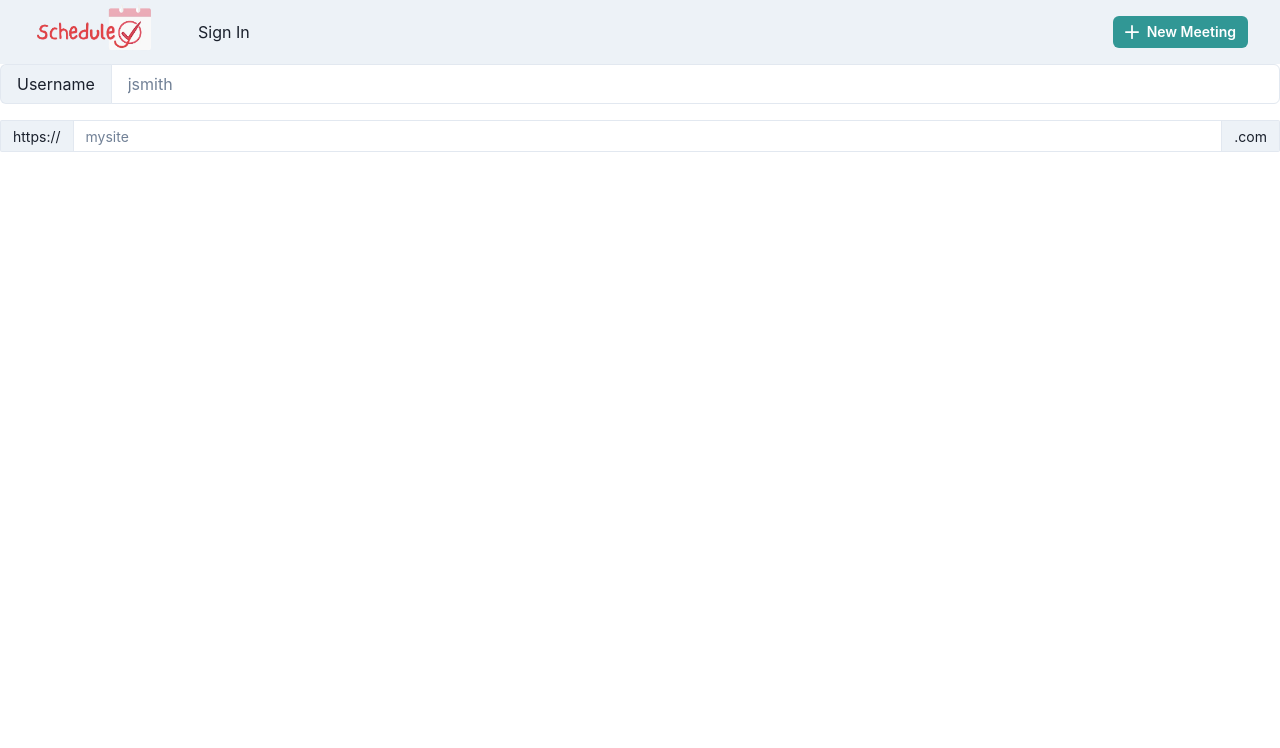
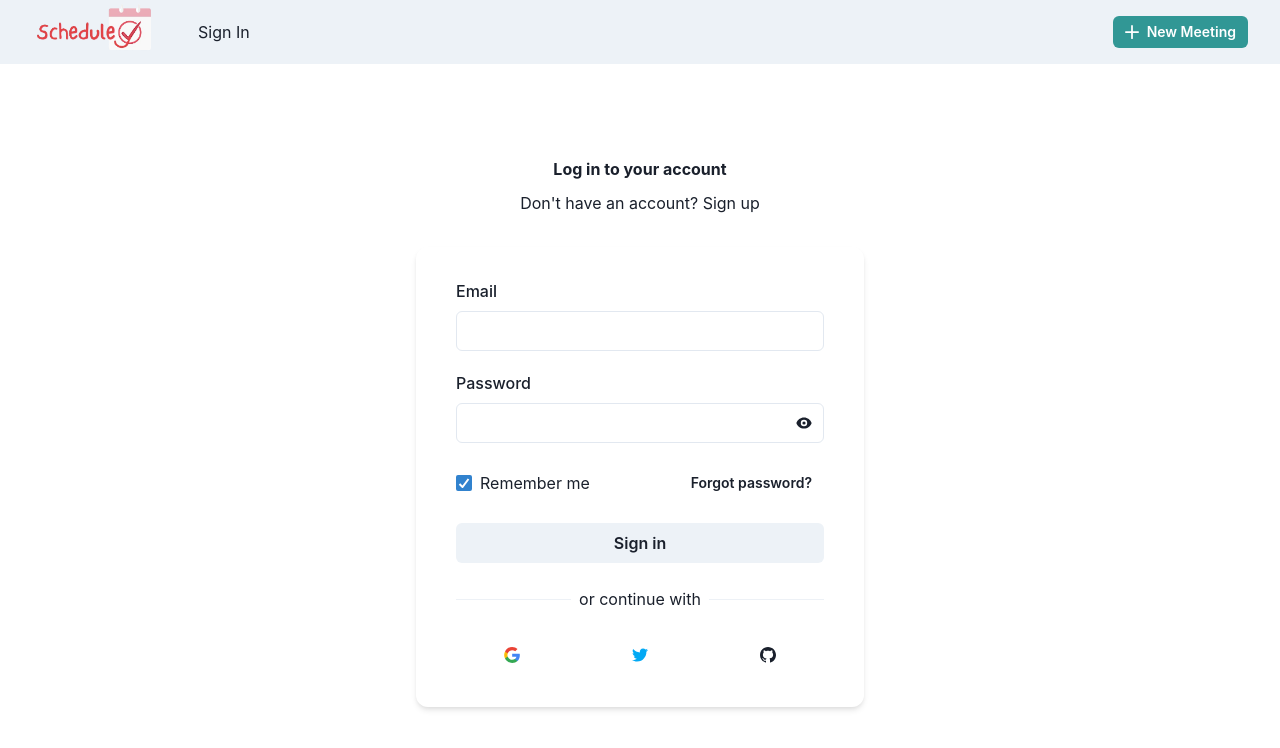
Before and after one commit to The-Dugtrio-CS4800/Scheduley, a Next.js app: page /signIn in a window 1280 px wide. Shown: the top 748 px of the page. Built offline with nearby package versions, Linux system fonts and the light colour scheme.

Commit message:
wip added login page components

```diff
--- /dev/null
+++ b/components/OAuthButtonGroup.tsx
@@ -0,0 +1,19 @@
+import { Button, ButtonGroup, VisuallyHidden } from '@chakra-ui/react'
+import { GitHubIcon, GoogleIcon, TwitterIcon } from './ProviderIcons'
+
+const providers = [
+  { name: 'Google', icon: <GoogleIcon /> },
+  { name: 'Twitter', icon: <TwitterIcon /> },
+  { name: 'GitHub', icon: <GitHubIcon /> },
+]
+
+export const OAuthButtonGroup = () => (
+  <ButtonGroup variant="secondary" spacing="4">
+    {providers.map(({ name, icon }) => (
+      <Button key={name} flexGrow={1}>
+        <VisuallyHidden>Sign in with {name}</VisuallyHidden>
+        {icon}
+      </Button>
+    ))}
+  </ButtonGroup>
+)
--- /dev/null
+++ b/components/PasswordField.tsx
@@ -0,0 +1,53 @@
+import {
+    FormControl,
+    FormLabel,
+    IconButton,
+    Input,
+    InputGroup,
+    InputProps,
+    InputRightElement,
+    useDisclosure,
+    useMergeRefs,
+  } from '@chakra-ui/react'
+  import { forwardRef, useRef } from 'react'
+  import { HiEye, HiEyeOff } from 'react-icons/hi'
+
+  export const PasswordField = forwardRef<HTMLInputElement, InputProps>((props, ref) => {
+    const { isOpen, onToggle } = useDisclosure()
+    const inputRef = useRef<HTMLInputElement>(null)
+
+    const mergeRef = useMergeRefs(inputRef, ref)
+    const onClickReveal = () => {
+      onToggle()
+      if (inputRef.current) {
+        inputRef.current.focus({ preventScroll: true })
+      }
+    }
+
+    return (
+      <FormControl>
+        <FormLabel htmlFor="password">Password</FormLabel>
+        <InputGroup>
+          <InputRightElement>
+            <IconButton
+              variant="text"
+              aria-label={isOpen ? 'Mask password' : 'Reveal password'}
+              icon={isOpen ? <HiEyeOff /> : <HiEye />}
+              onClick={onClickReveal}
+            />
+          </InputRightElement>
+          <Input
+            id="password"
+            ref={mergeRef}
+            name="password"
+            type={isOpen ? 'text' : 'password'}
+            autoComplete="current-password"
+            required
+            {...props}
+          />
+        </InputGroup>
+      </FormControl>
+    )
+  })
+
+  PasswordField.displayName = 'PasswordField'
--- /dev/null
+++ b/components/ProviderIcons.tsx
@@ -0,0 +1,45 @@
+import { createIcon } from '@chakra-ui/react'
+
+export const GoogleIcon = createIcon({
+  displayName: 'GoogleIcon',
+  path: (
+    <g transform="matrix(1, 0, 0, 1, 27.009001, -39.238998)">
+      <path
+        fill="#4285F4"
+        d="M -3.264 51.509 C -3.264 50.719 -3.334 49.969 -3.454 49.239 L -14.754 49.239 L -14.754 53.749 L -8.284 53.749 C -8.574 55.229 -9.424 56.479 -10.684 57.329 L -10.684 60.329 L -6.824 60.329 C -4.564 58.239 -3.264 55.159 -3.264 51.509 Z"
+      />
+      <path
+        fill="#34A853"
+        d="M -14.754 63.239 C -11.514 63.239 -8.804 62.159 -6.824 60.329 L -10.684 57.329 C -11.764 58.049 -13.134 58.489 -14.754 58.489 C -17.884 58.489 -20.534 56.379 -21.484 53.529 L -25.464 53.529 L -25.464 56.619 C -23.494 60.539 -19.444 63.239 -14.754 63.239 Z"
+      />
+      <path
+        fill="#FBBC05"
+        d="M -21.484 53.529 C -21.734 52.809 -21.864 52.039 -21.864 51.239 C -21.864 50.439 -21.724 49.669 -21.484 48.949 L -21.484 45.859 L -25.464 45.859 C -26.284 47.479 -26.754 49.299 -26.754 51.239 C -26.754 53.179 -26.284 54.999 -25.464 56.619 L -21.484 53.529 Z"
+      />
+      <path
+        fill="#EA4335"
+        d="M -14.754 43.989 C -12.984 43.989 -11.404 44.599 -10.154 45.789 L -6.734 42.369 C -8.804 40.429 -11.514 39.239 -14.754 39.239 C -19.444 39.239 -23.494 41.939 -25.464 45.859 L -21.484 48.949 C -20.534 46.099 -17.884 43.989 -14.754 43.989 Z"
+      />
+    </g>
+  ),
+})
+
+export const GitHubIcon = createIcon({
+  displayName: 'GitHubIcon',
+  path: (
+    <path
+      fill="currentColor"
+      d="M12 0c-6.626 0-12 5.373-12 12 0 5.302 3.438 9.8 8.207 11.387.599.111.793-.261.793-.577v-2.234c-3.338.726-4.033-1.416-4.033-1.416-.546-1.387-1.333-1.756-1.333-1.756-1.089-.745.083-.729.083-.729 1.205.084 1.839 1.237 1.839 1.237 1.07 1.834 2.807 1.304 3.492.997.107-.775.418-1.305.762-1.604-2.665-.305-5.467-1.334-5.467-5.931 0-1.311.469-2.381 1.236-3.221-.124-.303-.535-1.524.117-3.176 0 0 1.008-.322 3.301 1.23.957-.266 1.983-.399 3.003-.404 1.02.005 2.047.138 3.006.404 2.291-1.552 3.297-1.23 3.297-1.23.653 1.653.242 2.874.118 3.176.77.84 1.235 1.911 1.235 3.221 0 4.609-2.807 5.624-5.479 5.921.43.372.823 1.102.823 2.222v3.293c0 .319.192.694.801.576 4.765-1.589 8.199-6.086 8.199-11.386 0-6.627-5.373-12-12-12z"
+    />
+  ),
+})
+
+export const TwitterIcon = createIcon({
+  displayName: 'TwitterIcon',
+  path: (
+    <path
+      fill="#03A9F4"
+      d="M24 4.557c-.883.392-1.832.656-2.828.775 1.017-.609 1.798-1.574 2.165-2.724-.951.564-2.005.974-3.127 1.195-.897-.957-2.178-1.555-3.594-1.555-3.179 0-5.515 2.966-4.797 6.045-4.091-.205-7.719-2.165-10.148-5.144-1.29 2.213-.669 5.108 1.523 6.574-.806-.026-1.566-.247-2.229-.616-.054 2.281 1.581 4.415 3.949 4.89-.693.188-1.452.232-2.224.084.626 1.956 2.444 3.379 4.6 3.419-2.07 1.623-4.678 2.348-7.29 2.04 2.179 1.397 4.768 2.212 7.548 2.212 9.142 0 14.307-7.721 13.995-14.646.962-.695 1.797-1.562 2.457-2.549z"
+    />
+  ),
+})
--- a/pages/signIn.tsx
+++ b/pages/signIn.tsx
@@ -1,45 +1,82 @@
-import { Input, Stack, Heading, InputGroup, InputLeftAddon, InputRightAddon, InputRightElement, Button} from '@chakra-ui/react'
-import React, {useState} from "react";
-import Link from 'next/link'
+// import { Input, Stack, Heading, InputGroup, InputLeftAddon, InputRightAddon, InputRightElement, Button} from '@chakra-ui/react'
+// import React, {useState} from "react";
+import App from "../components/App";
+// import Link from 'next/link'
 import Navbar from "../components/navbar";
+
+import {
+    Box,
+    Button,
+    Checkbox,
+    Container,
+    Divider,
+    FormControl,
+    FormLabel,
+    Heading,
+    HStack,
+    Input,
+    Link,
+    Stack,
+    Text,
+    Image
+  } from '@chakra-ui/react'
+  import { Logo } from '../components/Logo'
+  import { OAuthButtonGroup } from '../components/OAuthButtonGroup'
+  import { PasswordField } from '../components/PasswordField'
 
 
 export default function SignIn() {
 
-    // function PasswordInput() {
-    //     const [show, setShow] = React.useState(false)
-    //     const handleClick = () => setShow(!show)
-
     return (<>
 
         <Navbar/>
-        <Stack spacing={4}>
-            <InputGroup>
-                <InputLeftAddon children='Username' />
-                <Input placeholder='jsmith' />
-            </InputGroup>
-
-            {/* <InputGroup size='md'>
-                <Input
-                    pr='4.5rem'
-                    type={show ? 'text' : 'password'}
-                    placeholder='Enter password'
-                />
-                <InputRightElement width='4.5rem'>
-                    <Button h='1.75rem' size='sm' onClick={handleClick}>
-                    {show ? 'Hide' : 'Show'}
-                    </Button>
-                </InputRightElement>
-            </InputGroup> */}
-
-            {/* If you add the size prop to `InputGroup`, it'll pass it to all its children. */}
-            <InputGroup size='sm'>
-                <InputLeftAddon children='https://' />
-                <Input placeholder='mysite' />
-                <InputRightAddon children='.com' />
-            </InputGroup>
+        <Container maxW="lg" py={{ base: '12', md: '24' }} px={{ base: '0', sm: '8' }}>
+      <Stack spacing="8">
+        <Stack spacing="6">
+          <Stack spacing={{ base: '2', md: '3' }} textAlign="center">
+          {/* <Image src="/ScheduleyLogo.png" alt="Logo" height="200" width="auto" objectFit="contain" /> */}
+            <Heading size={{ base: 'xs', md: 'sm' }}>Log in to your account</Heading>
+            <Text color="fg.muted">
+              Don't have an account? <Link href="#">Sign up</Link>
+            </Text>
+          </Stack>
         </Stack>
+        <Box
+          py={{ base: '0', sm: '8' }}
+          px={{ base: '4', sm: '10' }}
+          bg={{ base: 'transparent', sm: 'bg.surface' }}
+          boxShadow={{ base: 'none', sm: 'md' }}
+          borderRadius={{ base: 'none', sm: 'xl' }}
+        >
+          <Stack spacing="6">
+            <Stack spacing="5">
+              <FormControl>
+                <FormLabel htmlFor="email">Email</FormLabel>
+                <Input id="email" type="email" />
+              </FormControl>
+              <PasswordField />
+            </Stack>
+            <HStack justify="space-between">
+              <Checkbox defaultChecked>Remember me</Checkbox>
+              <Button variant="text" size="sm">
+                Forgot password?
+              </Button>
+            </HStack>
+            <Stack spacing="6">
+              <Button>Sign in</Button>
+              <HStack>
+                <Divider />
+                <Text textStyle="sm" whiteSpace="nowrap" color="fg.muted">
+                  or continue with
+                </Text>
+                <Divider />
+              </HStack>
+              <OAuthButtonGroup />
+            </Stack>
+          </Stack>
+        </Box>
+      </Stack>
+    </Container>
     </>)
-    // }
 
 }
```
